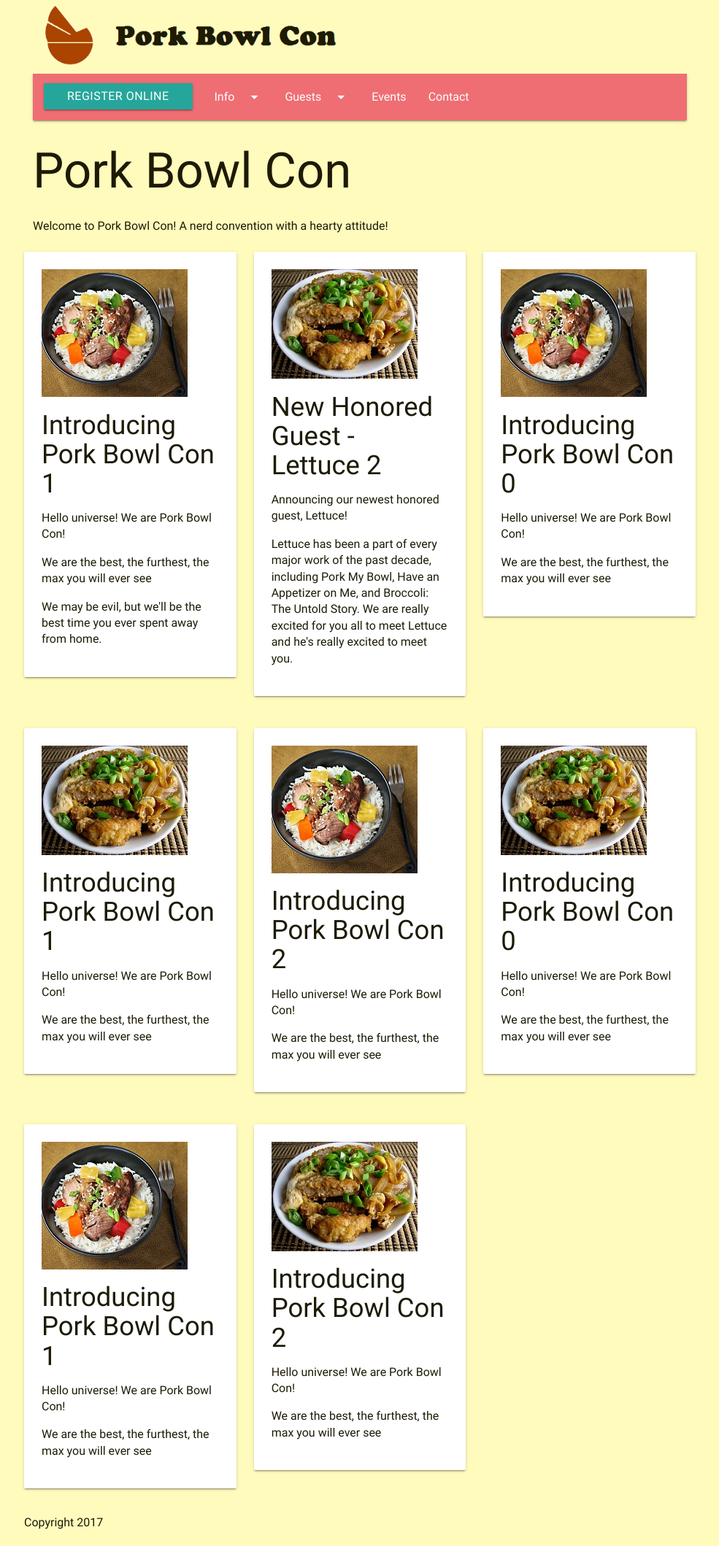
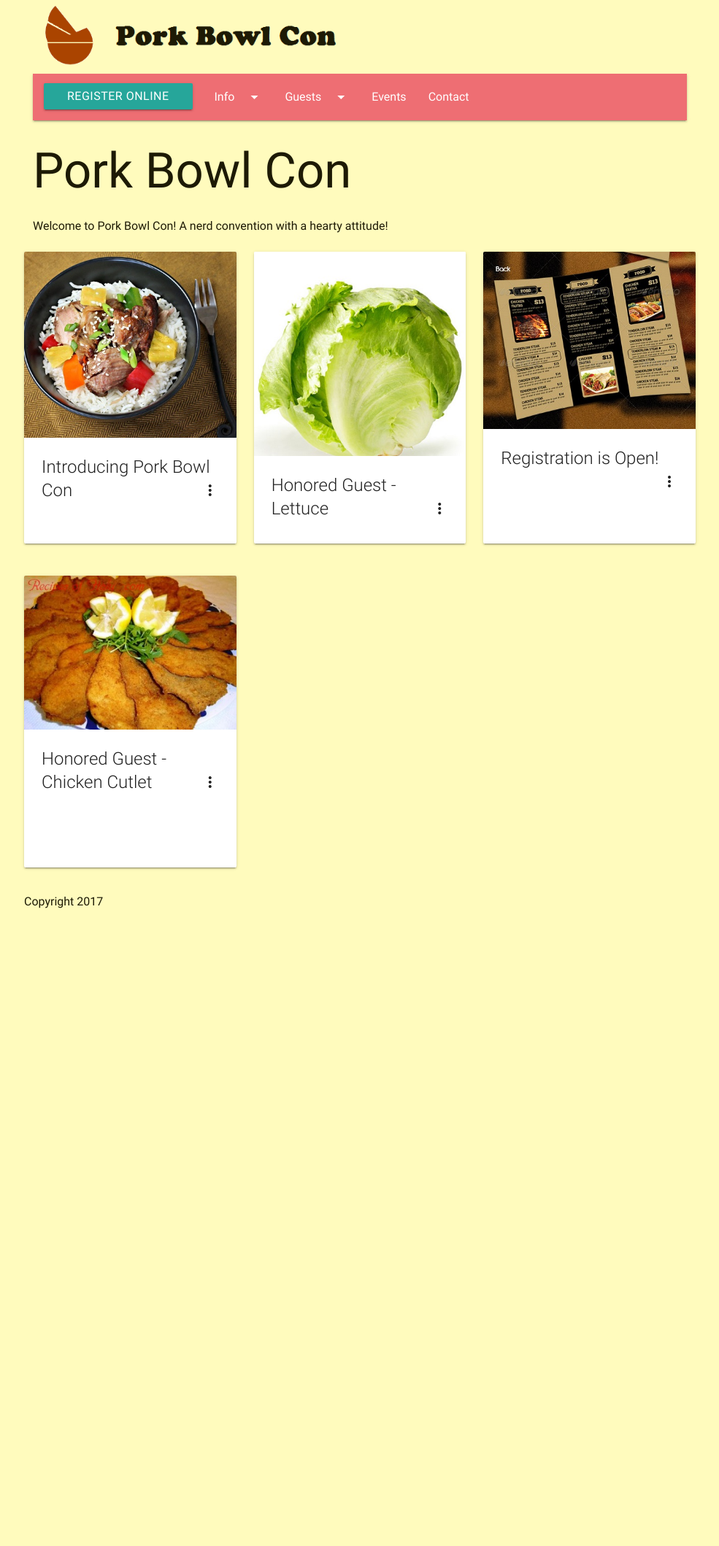
Before and after one commit to fjzusi/Pork-Bowl-Con, a Jekyll site: the page built from index.html, in a window 1280 px wide. Shown: the whole page at 73% size, without its empty margins (147-1132 px from the left). Built offline with Jekyll 4.4.1, drawn with Linux system fonts in a browser that asks for light colours; after the commit the page ends 1268 px from its top, so only the background shows below that.

Commit message:
Updated News layout

```diff
--- a/_data/news.yml
+++ b/_data/news.yml
@@ -4,38 +4,21 @@
     - Hello universe! We are Pork Bowl Con!
     - We are the best, the furthest, the max you will ever see
     - We may be evil, but we'll be the best time you ever spent away from home.
-- title: New Honored Guest - Lettuce
-  image: /img/news/Katsudon.jpg
+
+- title: Honored Guest - Lettuce
+  image: /img/news/54ff047186bb0-ghk-iceberg-lettuce-xl.jpg
   paragraphs:
     - Announcing our newest honored guest, Lettuce!
     - "Lettuce has been a part of every major work of the past decade, including Pork My Bowl, Have an Appetizer on Me, and Broccoli: The Untold Story. We are really excited for you all to meet Lettuce and he's really excited to meet you."
-- title: Introducing Pork Bowl Con
-  image: /img/news/Pineapple-Pork-Bowl-far-1024-copy-1024x898.jpg
+
+- title: Registration is Open!
+  image: /img/news/Trifold-Restaurant-Menu-vin.jpg
   paragraphs:
-    - Hello universe! We are Pork Bowl Con!
-    - We are the best, the furthest, the max you will ever see
-- title: Introducing Pork Bowl Con
-  image: /img/news/Katsudon.jpg
+    - Online registration is now open!!
+    - Go <a href="/registration.html">HERE</a> to buy your tickets and book your stay
+
+- title: Honored Guest - Chicken Cutlet
+  image: /img/news/a4dc7ed71a6bab538a41c0ffe1f177ce.jpg
   paragraphs:
-    - Hello universe! We are Pork Bowl Con!
-    - We are the best, the furthest, the max you will ever see
-- title: Introducing Pork Bowl Con
-  image: /img/news/Pineapple-Pork-Bowl-far-1024-copy-1024x898.jpg
-  paragraphs:
-    - Hello universe! We are Pork Bowl Con!
-    - We are the best, the furthest, the max you will ever see
-- title: Introducing Pork Bowl Con
-  image: /img/news/Katsudon.jpg
-  paragraphs:
-    - Hello universe! We are Pork Bowl Con!
-    - We are the best, the furthest, the max you will ever see
-- title: Introducing Pork Bowl Con
-  image: /img/news/Pineapple-Pork-Bowl-far-1024-copy-1024x898.jpg
-  paragraphs:
-    - Hello universe! We are Pork Bowl Con!
-    - We are the best, the furthest, the max you will ever see
-- title: Introducing Pork Bowl Con
-  image: /img/news/Katsudon.jpg
-  paragraphs:
-    - Hello universe! We are Pork Bowl Con!
-    - We are the best, the furthest, the max you will ever see
+    - Coming to you from deep in the freezer, Chicken Cutlet!
+    - A relative newcomer to the pork bowl scene, Chicken Cutlet has made quite a name for himself.
--- a/index.html
+++ b/index.html
@@ -13,12 +13,19 @@
 	<div class="row">
 	{% endif %}
 		<div class="col s12 m4">
-			<div class="card-panel">
-				<img src="{{ news.image }}" />
-				<h4 class="media-heading">{{ news.title }} {{ mod }}</h4>
-				{% for para in news.paragraphs %}
-				<p>{{ para }}</p>
-				{% endfor %}
+			<div class="card medium">
+				<div class="card-image waves-effect waves-block waves-light">
+					<img class="activator" src="{{ news.image }}">
+				</div>
+				<div class="card-content">
+					<span class="card-title activator grey-text text-darken-4">{{ news.title }}<i class="material-icons right">more_vert</i></span>
+				</div>
+				<div class="card-reveal">
+					<span class="card-title grey-text text-darken-4">{{ news.title }}<i class="material-icons right">close</i></span>
+					{% for para in news.paragraphs %}
+					<p>{{ para }}</p>
+					{% endfor %}
+				</div>
 			</div>
 		</div>
 	{% if mod == '0' %}
```
Also changed, not shown: css/main.css (+1 -1 lines), css/main.less (+8 -0 lines), img/news/54ff047186bb0-ghk-iceberg-lettuce-xl.jpg (added), img/news/Katsudon.jpg (deleted), img/news/Pineapple-Pork-Bowl-far-1024-copy-1024x898.jpg, img/news/Trifold-Restaurant-Menu-vin.jpg (added), img/news/a4dc7ed71a6bab538a41c0ffe1f177ce.jpg (added).
